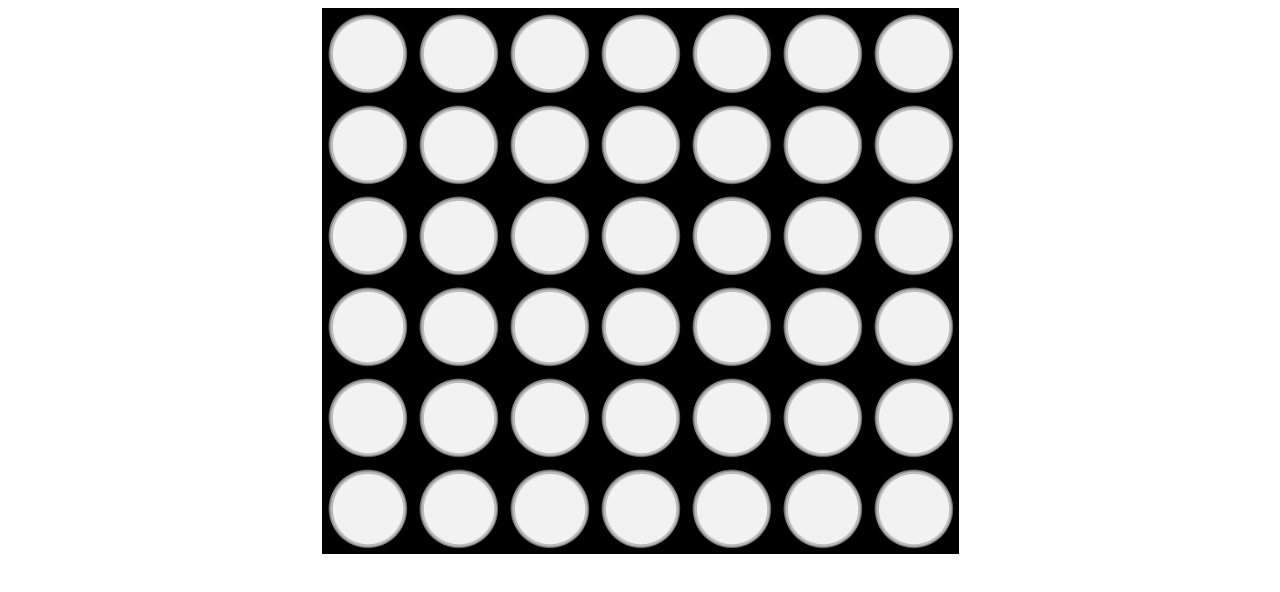
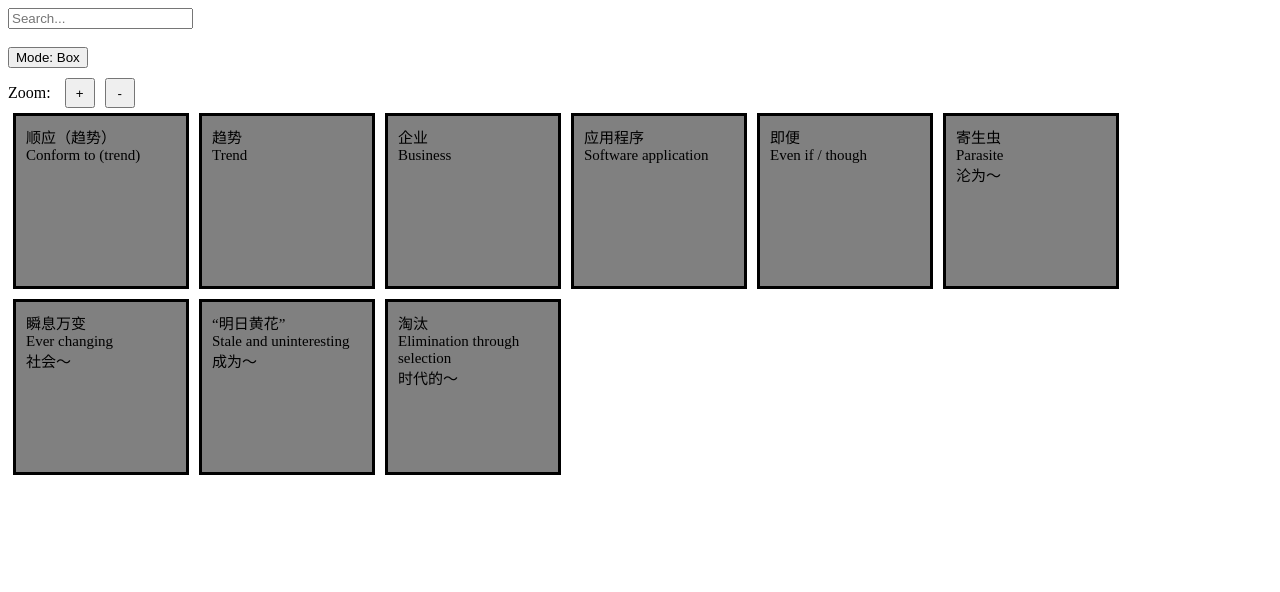
Before and after one commit to NYJP/FourInARow, a plain HTML site: page index.html in a window 1280 px wide. Drawn offline with Linux system fonts and the light colour scheme.

Commit message:
Add files via upload

```diff
--- a/code.js
+++ b/code.js
@@ -1,121 +1,95 @@
+var size = 150;
 
-var board = document.getElementById('boardInner');
-var turn = -1;
-var situ = []
-var inputlock = false;
-var root = document.documentElement;
-var newx = Math.round((Math.min(window.innerWidth,window.innerHeight) * 0.8) / 7);
+var file = txttoarray(readFile("vocab.csv"));
 
-$(window).resize(function() {
-  updatesq();
-});
-
-for (var x =0; x < 7; x++){
-  situ.push([0,0,0,0,0,0])
+for (var l=0; l<file.length; l++){
+    var word = document.createElement("DIV");
+    word.className = "word"
+    for (var i=0; i<file[l].length; i++){
+        var element = document.createElement("DIV");
+        element.innerHTML = file[l][i];
+        if (i>0) element.className = "boxelements"
+        word.appendChild(element);
+    }
+    document.getElementById("list").appendChild(word);
 }
 
-const renderBoard = () =>{
-  for (var i = 5; i >= 0; --i){
-    var row = document.createElement('DIV');
-    row.className = 'row';
-    for (var j = 0; j < 7; ++j){
-      var square = document.createElement('DIV');
-      square.className = 'square';
-      square.id = 'sq' + String(j) + String(i);
-      square.style.left = String(j*newx) + 'px';
-      square.style.top = String((5-i)*newx)+'px';
+function txttoarray(txt){
+    var temp = '';
+    var line = [];
+    var result = [];
+    var chr = '';
+    for (var i=0; i<txt.length; i++){
+        chr = txt.charAt(i);
+        if (chr == ','){
+            line.push(temp);
+            temp = '';
+        }else if (chr == '\n'){
+            line.push(temp);
+            temp = '';
+            result.push(line);
+            line = [];
+        }else{
+            temp += chr;
+        }
+    }
+    line.push(temp);
+    result.push(line);
+    return result;
+}
 
-      row.appendChild(square);
+function readFile(file){
+    var f = new XMLHttpRequest();
+    var res = '';
+    f.open("GET", file, false);
+    f.onreadystatechange = function ()
+    {
+        if(f.readyState === 4)
+        {
+            if(f.status === 200 || f.status == 0)
+            {
+                res= f.responseText;
+            }
+        }
     }
-    board.appendChild(row);
-  }
+    f.send(null);
+    return res;
+}
 
-  for (var i = 0; i < 7; ++i){
-    var button = document.createElement('button');
-    button.className = 'buttons';
-    button.id = 'col' + String(i);
-    board.appendChild(button);
-
-  }
-  updatesq();
+function display(){
 
 }
 
-renderBoard();
+function updateview(){
+    document.documentElement.style.setProperty('--size',String(size) +'px');
+    document.documentElement.style.setProperty('--fsize',String(size/10) +'px');
 
-document.querySelectorAll('button').forEach(function(element){
-
-  element.addEventListener('click',function(){
-    if (!(inputlock)){
-      console.log(element.id);
-      turn ++;
-      inputlock = true;
-      place(parseInt(element.id.substr(3),10));
+    if (document.getElementById('mode').innerHTML == 'Mode: List'){
+        document.documentElement.style.setProperty('--boxorline',String(size/15*2) +'px');
+    }else{
+        document.documentElement.style.setProperty('--boxorline',String(size) +'px');
     }
-  })
-
-})
-
-function place(col){
-  var row = -1;
-  for (var index=0; index<6; index++){
-    if (situ[col][index] === 0){
-      situ[col][index] = turn%2+1;
-      row = index;
-      break;
-    }
-  }
-  if (row === -1){
-    turn --;
-    inputlock = false;
-  }else{
-    ani(col,5,row,turn);
-  }
-
 }
 
-
-
-function ani(col,row,trow,color){
-  console.log(turn);
-  if (trow === row){
-    if (color%2 === 0) document.getElementById('sq' + String(col) + String(row)).style.backgroundImage = "url('red.png')";
-    else document.getElementById('sq' + String(col) + String(row)).style.backgroundImage = "url('blue.png')";
-    inputlock = false;
-    return false;
-  }
-
-  console.log(document.getElementById('sq' + String(col) + String(row)).style.backgroundImage);
-  if (document.getElementById('sq' + String(col) + String(row)).style.backgroundImage === 'url("blue.png")' || document.getElementById('sq' + String(col) + String(row)).style.backgroundImage === 'url("red.png")'){
-    console.log('mt detect');
-    document.getElementById('sq' + String(col) + String(row)).style.backgroundImage = 'url("empty.png")';
-    ani(col,row-1,trow,color);
-    return false;
-  }
-  console.log('no detect');
-  if (color%2 === 0){
-    document.getElementById('sq' + String(col) + String(row)).style.backgroundImage = "url('red.png')";
-  }else{
-    document.getElementById('sq' + String(col) + String(row)).style.backgroundImage = "url('blue.png')";
-  }
-  setTimeout(function(){
-    ani(col,row,trow,color);
-  }, 100);
-
+document.getElementById('mode').onclick = function(){
+    if (document.getElementById('mode').innerHTML == 'Mode: Box'){
+        document.documentElement.style.setProperty('--boxorlineele','none');
+        document.getElementById('mode').innerHTML = 'Mode: List';
+    }else{
+        document.documentElement.style.setProperty('--boxorlineele','block');
+        document.getElementById('mode').innerHTML = 'Mode: Box';
+    }
+    updateview()
 }
 
-function updatesq(){
-  newx = Math.round((Math.min(window.innerWidth,window.innerHeight) * 0.8) / 7);
-  console.log(newx);
-  root.style.setProperty('--x', String(newx) + 'px');
-  root.style.setProperty('--y', String(newx*6) + 'px');
-  root.style.setProperty('--y2', String(newx*7) + 'px');
-  for (var i = 5; i >= 0; --i){
-    for (var j = 0; j < 7; ++j){
-      square = document.getElementById('sq' + String(j) + String(i));
-      square.style.left = String(j*newx) + 'px';
-      square.style.top = String((5-i)*newx)+'px';
-    }
-  }
+document.getElementById('zoomin').onclick = function(){
+    size+=30;
+    updateview()
+}
 
+document.getElementById('zoomout').onclick = function(){
+    if (size > 100) size-=30;
+    updateview()
 }
+
+display();
--- a/index.html
+++ b/index.html
@@ -1,12 +1,19 @@
 <!DOCTYPE html>
 <html lang="en">
 <head>
-    <title>Four In A Row</title>
-    <script src="JQuery.js"></script>
+    <title>NY Chinese vocab</title>
     <link rel="stylesheet" href="style.css">
 </head>
 <body>
-    <div id="boardInner">
+    <input id='searchbar' type='text' placeholder='Search...'>
+    <br><br>
+    <button id='mode'>Mode: Box</button>
+    <br>
+    Zoom: <button id='zoomin'>+</button><button id='zoomout'>-</button>
+
+    <div id='filters'>
+    </div>
+    <div id='list'>
     </div>
     <script src = 'code.js'></script>
 </body>
--- a/style.css
+++ b/style.css
@@ -1,36 +1,28 @@
 :root {
-  --x: 50px;
-  --y: 300px;
-  --y2: 350px;
+    --boxorline: 150px;
+    --boxorlineele: block;
+    --size: 150px;
+    --fsize: 15px;
 }
 
-.square{
-    height: var(--x);
-    width: var(--x);
-    background-image: url('empty.png');
-    background-size: var(--x) , var(--x);
-    position: absolute;
-  }
-
-
-.row{
-    display: flex;
-    position: absolute;
-    z-index: 1;
-  }
-
-.buttons{
-    background-color: red;
-    height: var(--y);
-    width: var(--x);
-    position: relative;
-    z-index: 2;
-    opacity:0;
+.boxelements{
+    display: var(--boxorlineele);
 }
 
-#boardInner{
-  height: var(--x);
-  width: var(--y2);
-  margin: auto;
-  position: relative;
+.word{
+    float: left;
+    background-color: grey;
+    border-style: solid;
+    font-size: var(--fsize);
+    width: var(--size);
+    height: var(--boxorline);
+    margin:5px;
+    padding: 10px;
 }
+
+#zoomin, #zoomout{
+    margin-top:10px;
+    margin-left:10px;
+    width: 30px;
+    height: 30px;
+}
--- /dev/null
+++ b/vocab.csv
@@ -0,0 +1,9 @@
+顺应（趋势）,Conform to (trend)
+趋势,Trend
+企业,Business
+应用程序,Software application
+即便,Even if / though
+寄生虫,Parasite,沦为～
+瞬息万变,Ever changing,社会～
+“明日黄花”,Stale and uninteresting,成为～
+淘汰,Elimination through selection,时代的～
```
